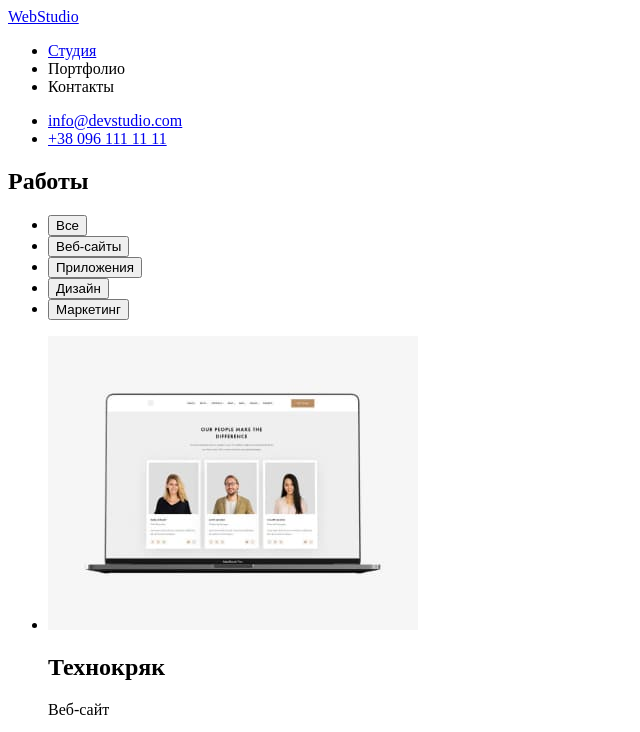
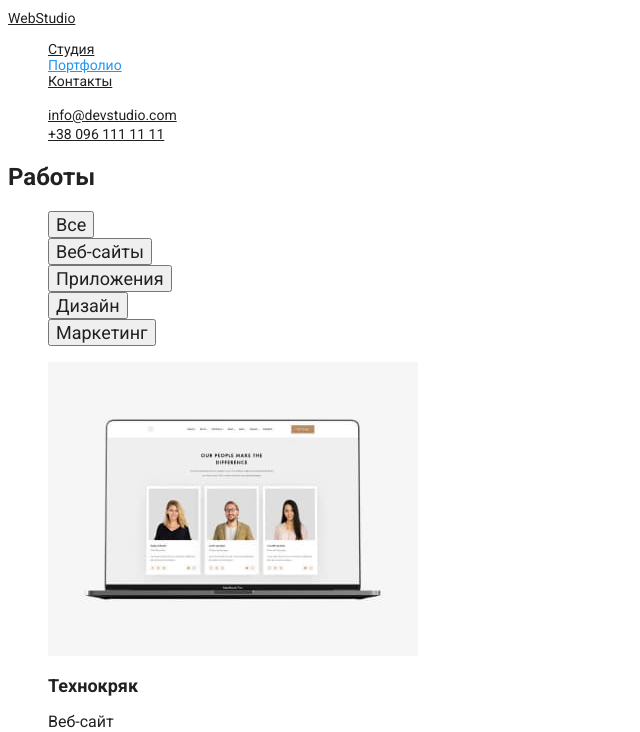
Before and after one commit to Vitalii-Dzoma/02-css.md, a plain HTML site: page portfolio.html in a window 1280 px wide. Shown: the top 732 px of the page, without its empty margins (0-640 px from the left). Drawn offline with Linux system fonts and the light colour scheme.

Commit message:
Добавлен цвет, подключены шрифты, дан размер шрифта всем текстовым элементам

```diff
--- a/css/style.css
+++ b/css/style.css
@@ -1,3 +1,8 @@
+body {
+  font-family: Roboto, sans-serif;
+  color: var(--primary-text-color); */
+}
+
 /* цвет основного текста #212121 */
 /* вторичный цвет текста #757575 */
 /* цвет фона #E5E5E5 */
@@ -13,16 +18,48 @@
 .page-header {
 }
 .link {
+  color: var(--primary-text-color);
+  font-size: 14px;
 }
+
+.link:hover,
+.link:focus {
+  color: var(--accent-color);
+}
+
+.list {
+  list-style: none;
+}
+.portfolio-btn {
+  color: var(--primary-text-color);
+  font-family: Roboto;
+  font-size: 18px;
+  cursor: pointer;
+}
+
+.portfolio-btn:hover,
+.portfolio-btn:focus {
+  color: var(--accent-color);
+}
+.current {
+  color: var(--accent-color);
+}
+
 .navigation {
+  font-size: 14px;
 }
-.list {
+
+.item-footer, .location {
+  list-style: none;
+  font-size: 14px;
 }
-.item {
+.item-text {
+  font-size: 16px;
 }
 .pict {
 }
 .item-title {
+  font-size: 18px;
 }
 .item-text {
 }
--- a/portfolio.html
+++ b/portfolio.html
@@ -19,8 +19,8 @@
         <nav class="navigation">
             <ul class="list">
                 <li class="item"><a href="./index.html" class="link">Студия</a></li>
-                <li class="item"><a href="" class="link"></a>Портфолио</li>
-                <li class="item"><a href="" class="link"></a>Контакты</li>
+                <li class="item"><a href="" class="link current">Портфолио</a></li>
+                <li class="item"><a href="" class="link">Контакты</a></li>
             </ul>
         </nav>
         <ul class="list">
@@ -95,8 +95,8 @@
                     г. Киев, пр-т Леси Украинки, 26
                     </p>
                 <ul class="list">
-                    <li class="item"><a href="mailto:info@devstudio.com" class="link">info@devstudio.com</a></li>
-                    <li class="item"><a href="tel:+380961111111" class="link">+38 096 111 11 11</a></li>
+                    <li class="item-footer"><a href="mailto:info@devstudio.com" class="link">info@devstudio.com</a></li>
+                    <li class="item-footer"><a href="tel:+380961111111" class="link">+38 096 111 11 11</a></li>
                 </ul>
 
             </address>
```
Also changed, not shown: index.html (+1 -1 lines).
